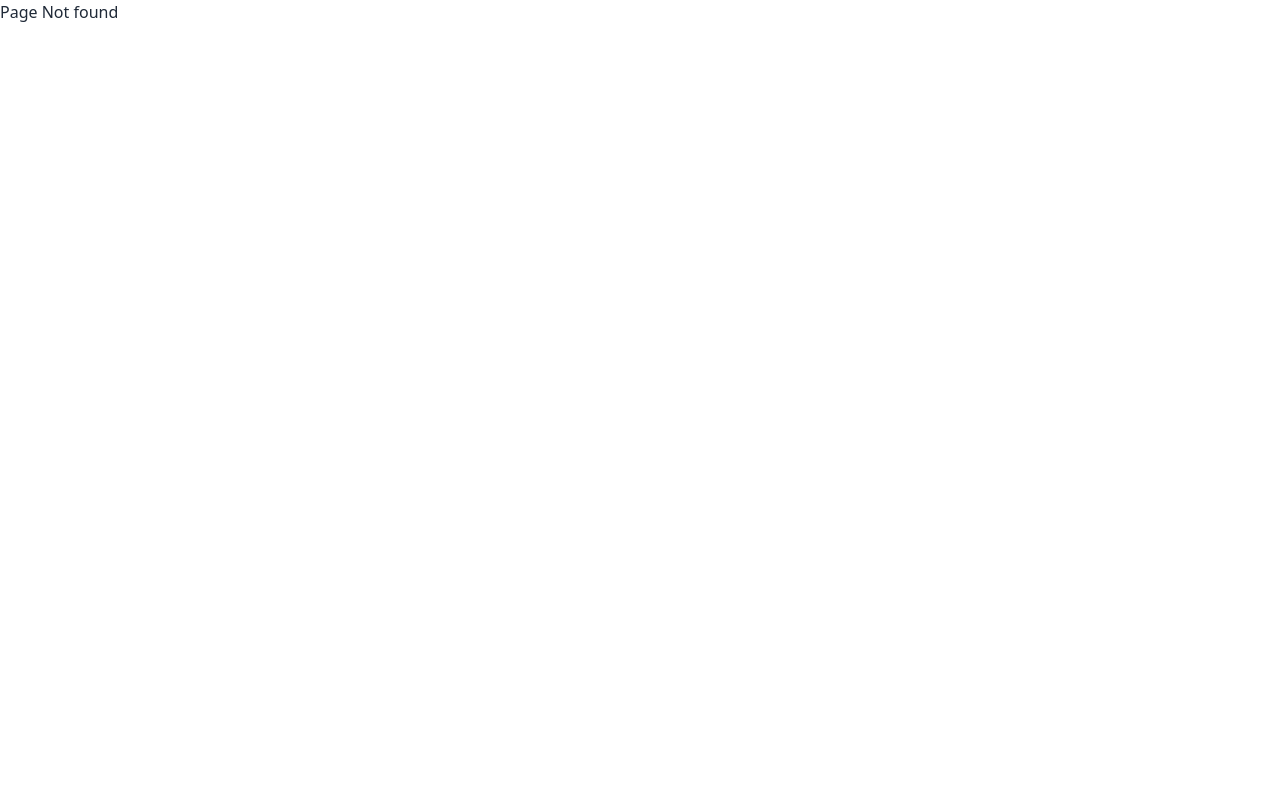
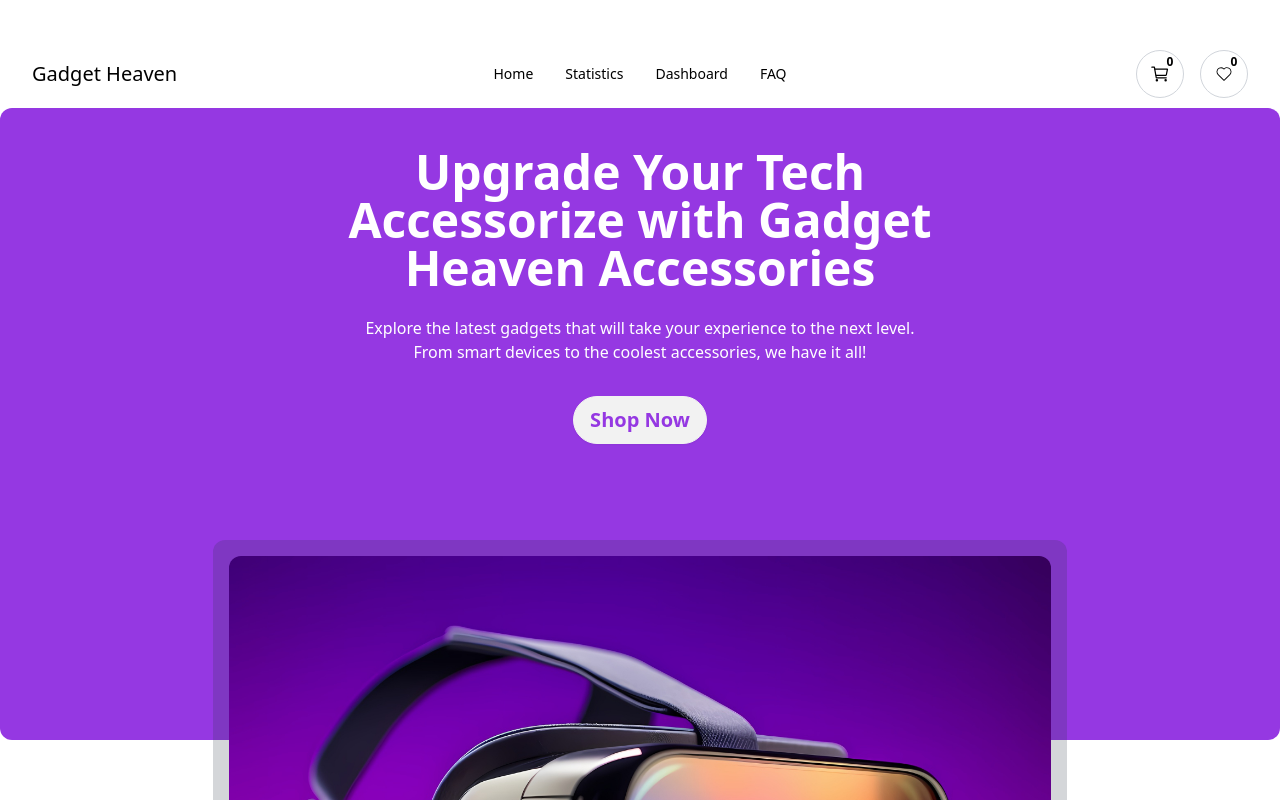
Before and after one commit to KhanTech2k/gadget-heaven, a React (Vite) app: page /watches in a window 1280 px wide. Before the commit this address had no page. Shown: the top 800 px of the page. Built offline with nearby package versions, Linux system fonts and the light colour scheme.

Commit message:
Error page added and some basic changes done

```diff
--- a/src/Components/Category/Category.jsx
+++ b/src/Components/Category/Category.jsx
@@ -12,6 +12,7 @@ const Category = () => {
                 <NavLink to="/laptops" className={({ isActive }) => `btn rounded-3xl text-lg text-[#09080F99] w-full font-medium ${isActive ? 'bg-[#9538E2]' : 'bg-[#09080F0D]'}`}>Laptops</NavLink>
 
                 <NavLink to="/headphones" className={({ isActive }) => `btn rounded-3xl text-lg text-[#09080F99] w-full font-medium ${isActive ? 'bg-[#9538E2]' : 'bg-[#09080F0D]'}`} >Headphones</NavLink>
+                <NavLink to="/watches" className={({ isActive }) => `btn rounded-3xl text-lg text-[#09080F99] w-full font-medium ${isActive ? 'bg-[#9538E2]' : 'bg-[#09080F0D]'}`} >Watches</NavLink>
             </div>
         </div>
     );
--- a/src/Components/Dashboard/Dashboard.jsx
+++ b/src/Components/Dashboard/Dashboard.jsx
@@ -106,7 +106,7 @@ const Dashboard = () => {
                     {activeTab === "wish" && (
                         <div>
                             {wishProduct.map((product, index) => (
-                                <div className='flex flex-col gap-4 justify-between items-center border rounded-2xl p-5 mb-5' key={index}>
+                                <div className='flex flex-col lg:flex-row gap-4 justify-between items-center border rounded-2xl p-5 mb-5' key={index}>
                                     <div className='flex items-center gap-5'>
                                         <img className='w-32 h-36 object-cover' src={product.product_image} alt={product.product_title} />
                                         <div className='flex flex-col'>
@@ -115,7 +115,7 @@ const Dashboard = () => {
                                             <p className='font-semibold'>Price:${product.price}</p>
                                             <button className='btn px-4 py-2 bg-[#9538E2] text-white rounded-3xl flex lg:w-3/12 space-x-2' onClick={() => {
                                                 setCartProduct([...cartProduct, product]);
-                                                toast.success("Congratulations! Product added to cart");
+                                                toast.success("Successfully Product added to cart.");
                                             }}>
                                                 Add to cart <FaCartShopping />
                                             </button>
--- a/src/Components/ErrorPage/ErrorPage.jsx
+++ b/src/Components/ErrorPage/ErrorPage.jsx
@@ -1,9 +1,11 @@
 import React from 'react';
+import { Link } from 'react-router-dom';
 
 const ErrorPage = () => {
     return (
-        <div>
-            <h2>Page Not found</h2>
+        <div className='flex flex-col justify-center items-center'>
+            <h2 className='text-xl font bold lg:text-7xl m-10'>404 Error: Page not Found</h2>
+            <Link to={'/'}> <button className='btn'>Go Back</button></Link>
         </div>
     );
 };
--- /dev/null
+++ b/src/Components/Watches/Watches.jsx
@@ -0,0 +1,21 @@
+import React from 'react';
+import Banner from '../Banner/Banner';
+import Category from '../Category/Category';
+
+const Watches = () => {
+    document.title="Gadget Heaven | Watches"
+    return (
+        <div>
+            <Banner></Banner>
+            <h2 className='text-4xl font-semibold text-center -mt-16 lg:-mt-24'>Explore Cutting-Edge Gadgets</h2>
+            <div className='flex flex-col lg:flex-row gap-10 my-16  lg:px-10'>
+                <Category></Category>
+                <div className='flex justify-center items-center text-3xl'>
+                <h2>No Products Available</h2>
+                </div>
+            </div>
+        </div>
+    );
+};
+
+export default Watches;
--- a/src/main.jsx
+++ b/src/main.jsx
@@ -16,6 +16,7 @@ import Home from './Components/Home/Home.jsx';
 import Category from './Components/Category/Category.jsx';
 import Smartphones from './Components/Smartphones/Smartphones.jsx';
 import Faq from './Components/Faq/Faq.jsx';
+import Watches from './Components/Watches/Watches.jsx';
 
 const router = createBrowserRouter([
   {
@@ -67,6 +68,10 @@ const router = createBrowserRouter([
       {
         path: '/details',
         element: <Details></Details>
+      },
+      {
+        path:'/watches',
+        element: <Watches></Watches>
       }
     ]
   },
```
